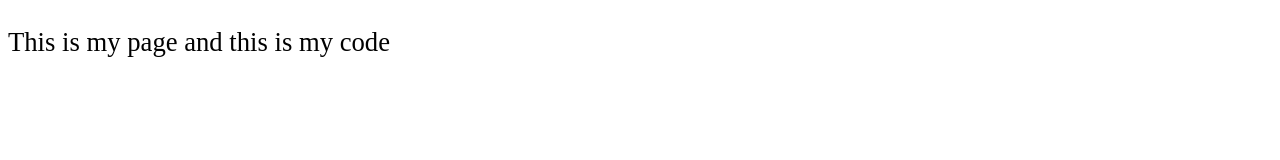
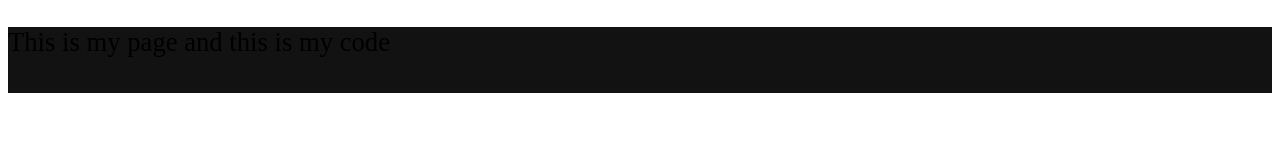
Before and after one commit to b-krawczyk/testpage, a plain HTML site: page index.html in a window 1280 px wide. Drawn offline with Linux system fonts and the light colour scheme.

Commit message:
added CSS

```diff
--- a/index.html
+++ b/index.html
@@ -7,6 +7,8 @@
         <title>b-krawczyk</title>
     </head>
     <body>
-        <p class="t">This is my page and this is my code</p>
+        <div class="div_t">
+            <p class="t">This is my page and this is my code</p>
+        </div>
     </body>
 </html>
--- a/layout.css
+++ b/layout.css
@@ -1,3 +1,12 @@
+.div_t {
+    background-color: #121212;
+    height: 50pt;
+    width: 100%;
+    margin: 0;
+    padding: 0;
+}
+
 .t {
     font-size: 20pt;
+    align-self: start;
 }
```
